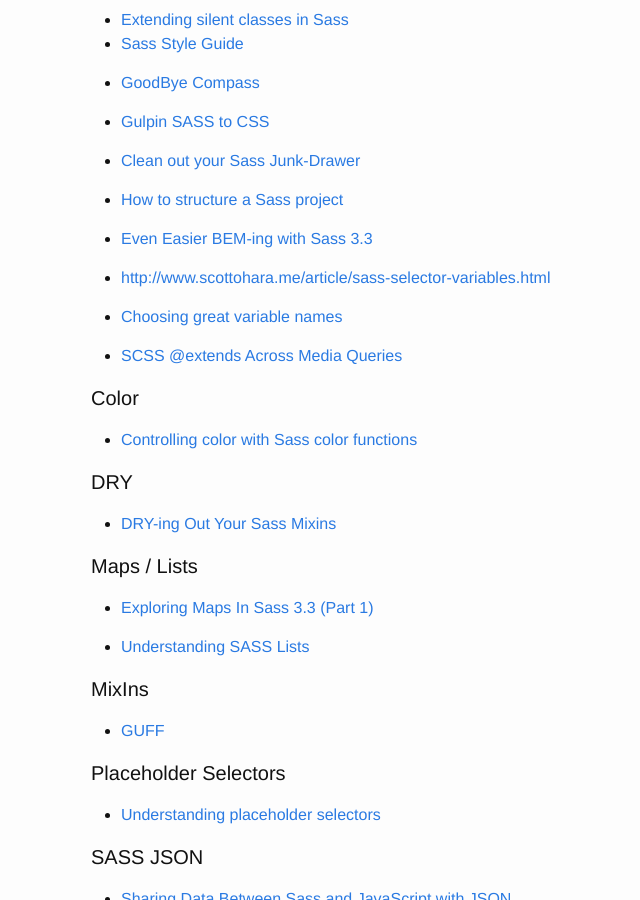
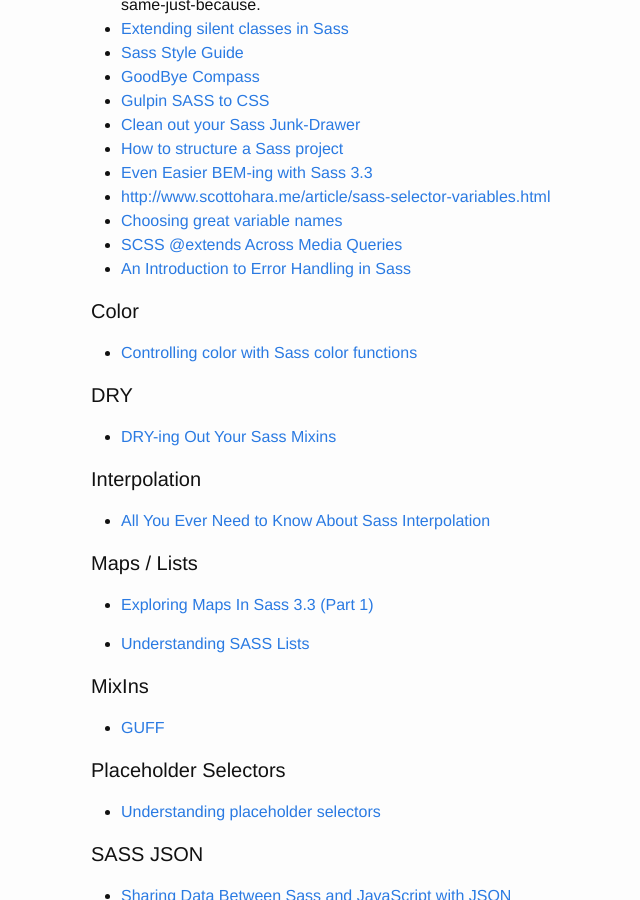
Before and after one commit to brownerd/brownerd.github.io, a Jekyll site: the page built from _posts/2014-10-06-reading-list-2014.md, in a window 1280 px wide and 900 px high, scrolled down 3494 px. Shown: the whole window, without its empty margins (179-819 px from the left). Built offline with Jekyll 4.4.1, drawn with Linux system fonts in a browser that asks for light colours; emoji names are drawn with the system emoji font; some of the changed text lies outside the part shown.

Commit message:
add display table and sass interpolation

```diff
--- a/_posts/2014-10-06-reading-list-2014.md
+++ b/_posts/2014-10-06-reading-list-2014.md
@@ -149,25 +150,17 @@ title: Reading List 2014
 
 - [When to use @extend; when to use a mixin](http://csswizardry.com/2014/11/when-to-use-extend-when-to-use-a-mixin/)
  Use @extend for same-for-a-reason; use a mixin for same-just-because.
-
 - [Extending silent classes in Sass](http://csswizardry.com/2014/01/extending-silent-classes-in-sass/)
 - [Sass Style Guide](http://css-tricks.com/sass-style-guide/)
-
 - [GoodBye Compass](http://bensmithett.com/goodbye-compass/)
-
 - [Gulpin SASS to CSS](http://rikschennink.nl/thoughts/gulpin-sass-to-css/)
-
 - [Clean out your Sass Junk-Drawer](https://speakerdeck.com/anotheruiguy/clean-out-your-sass-junk-drawer?slide=23)
-
 - [How to structure a Sass project](http://thesassway.com/beginner/how-to-structure-a-sass-project)
-
 - [Even Easier BEM-ing with Sass 3.3](http://alwaystwisted.com/post.php?s=2014-02-27-even-easier-bem-ing-with-sass-33)
-
 - [http://www.scottohara.me/article/sass-selector-variables.html](http://www.scottohara.me/article/sass-selector-variables.html)
-
 - [Choosing great variable names](http://thesassway.com/beginner/variable-naming)
-
 - [SCSS @extends Across Media Queries](http://codepen.io/jakob-e/pen/jKyuq)
+- [An Introduction to Error Handling in Sass](http://webdesign.tutsplus.com/tutorials/an-introduction-to-error-handling-in-sass--cms-19996)
 
 
 
@@ -177,6 +170,9 @@ title: Reading List 2014
 
 #### DRY
 - [DRY-ing Out Your Sass Mixins](http://alistapart.com/article/dry-ing-out-your-sass-mixins)
+
+#### Interpolation
+- [All You Ever Need to Know About Sass Interpolation](http://webdesign.tutsplus.com/tutorials/all-you-ever-need-to-know-about-sass-interpolation--cms-21375)
 
 
 #### Maps / Lists
@@ -998,19 +994,12 @@ Event Capturing and Bubbling in JavaScript](http://www.kirupa.com/html5/event_ca
 ## Grids
 
 - [Easy Responsive CSS Grid Layouts: 4 Methods](http://www.sitepoint.com/easy-responsive-css-grid-layouts/)
-
 - [Frameless Grid](http://framelessgrid.com/)
-
 - [Grid](http://www.adamkaplan.me/grid/)
-
 - [Griddle](http://necolas.github.io/griddle/)
-
 - [Jeet](http://jeet.gs/)
-
 - [Less Framework](http://lessframework.com/)
-
 - [Profound Grid](http://www.profoundgrid.com/)
-
 - [Semantic Grid System](http://semantic.gs/)
 
 
@@ -1040,9 +1029,6 @@ Event Capturing and Bubbling in JavaScript](http://www.kirupa.com/html5/event_ca
 
 
 
-
-
-
 ## Navigation
 
 - [Building Full Screen CSS3 Menus with Tons of Creative Demos](http://scotch.io/bar-talk/building-full-screen-css3-menus-with-tons-of-creative-demos)
@@ -1053,10 +1039,6 @@ Event Capturing and Bubbling in JavaScript](http://www.kirupa.com/html5/event_ca
 
 ## Screen Testing
 - [Finch - Share your local websites with any connected device](https://meetfinch.com/)
-
-
-
-
 
 
 
```
Also changed, not shown: other parts of _posts/2014-10-06-reading-list-2014.md (+1 -0 lines).
